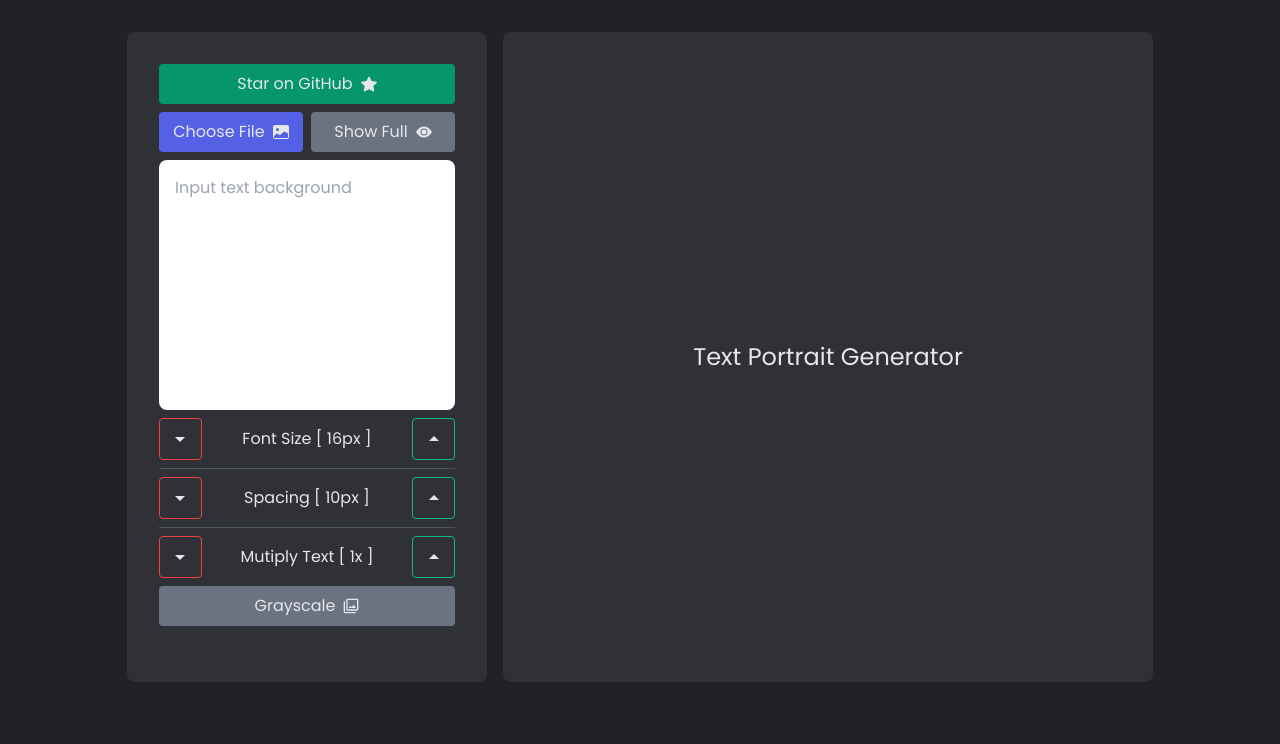
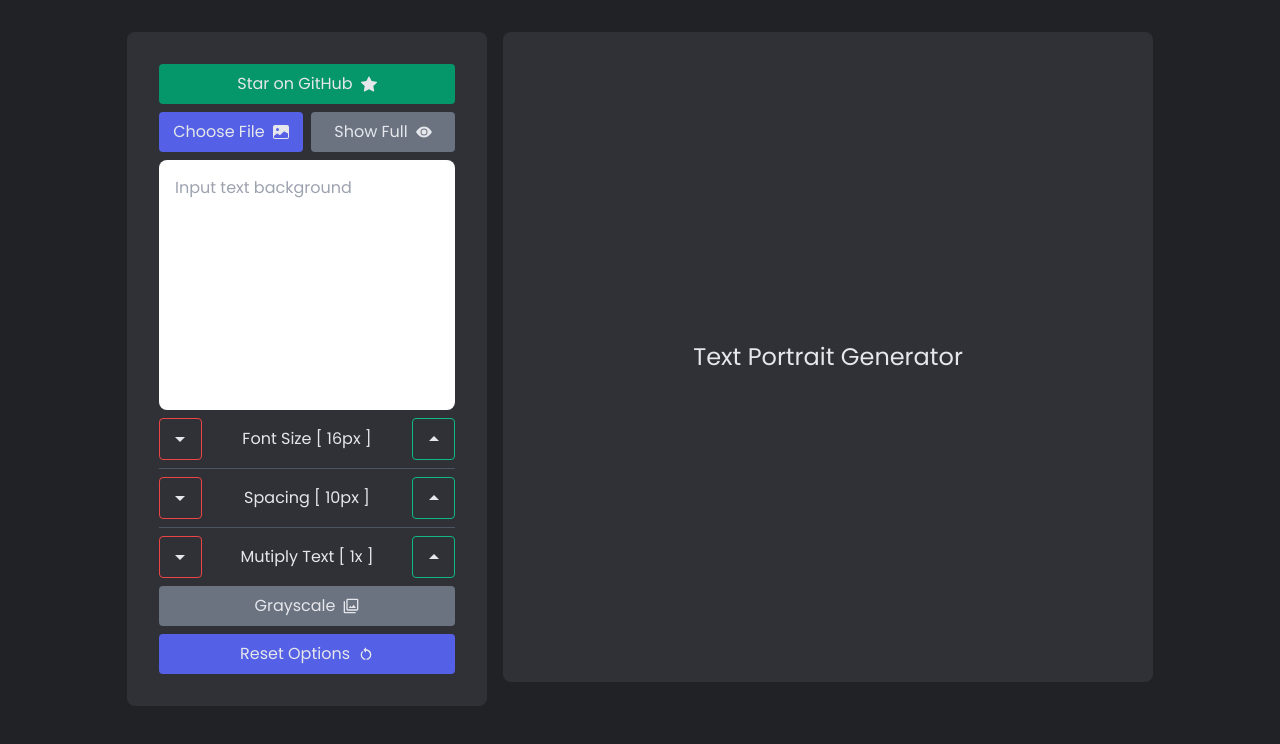
Before and after one commit to joshxfi/text-portrait-generator, a React (Vite) app: page / in a window 1280 px wide. Shown: the top 744 px of the page. Built offline with nearby package versions, Linux system fonts and the light colour scheme.

Commit message:
Chore: add reset options button

```diff
--- a/src/App.tsx
+++ b/src/App.tsx
@@ -1,7 +1,12 @@
 import React, { useState, useRef } from 'react';
+import { BsImageFill, BsEyeFill, BsStarFill } from 'react-icons/bs';
+import {
+  MdArrowDropDown,
+  MdArrowDropUp,
+  MdFilter,
+  MdRestartAlt,
+} from 'react-icons/md';
 import Output from './components/Output';
-import { BsImageFill, BsEyeFill, BsStarFill } from 'react-icons/bs';
-import { MdArrowDropDown, MdArrowDropUp, MdFilter } from 'react-icons/md';
 
 export interface OutputProps {
   file: File | null;
@@ -31,6 +36,14 @@ const App: React.FC = () => {
     lineHeight,
     grayscale,
     multiplyText,
+  };
+
+  const resetOptions = () => {
+    setTextBg('');
+    setFontSize(16);
+    setLineHeight(10);
+    setMultiplyText(1);
+    setGrayscale(false);
   };
 
   if (showFull) return <Output {...outputProps} />;
@@ -145,6 +158,11 @@ const App: React.FC = () => {
           <p>Grayscale</p>
           <MdFilter />
         </button>
+
+        <button onClick={resetOptions} className='btn primary-bg'>
+          <p>Reset Options</p>
+          <MdRestartAlt />
+        </button>
       </div>
 
       <div
```
